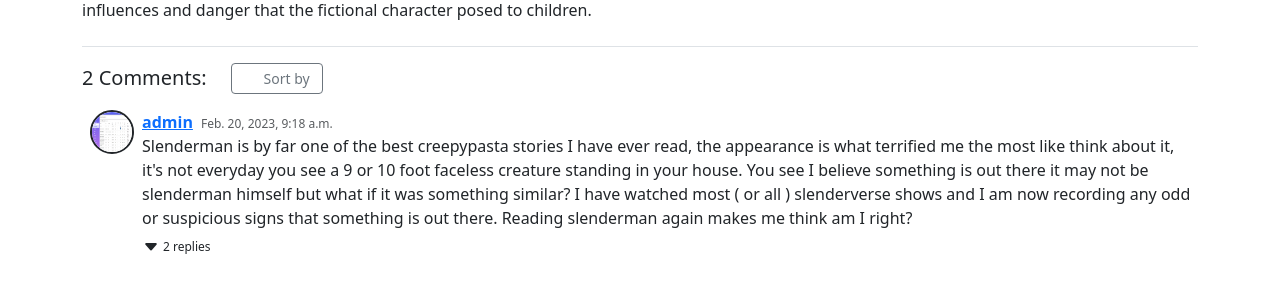
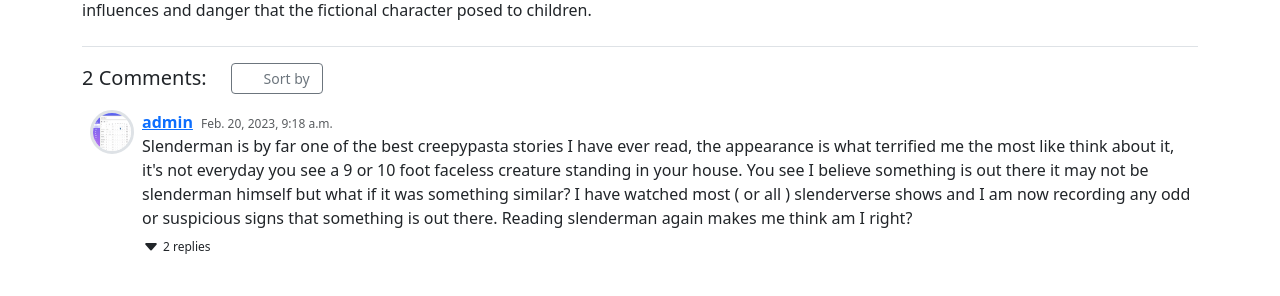
Before and after one commit to mintong89/django_internship, a Django app: page /oldstimes/story/2 in a window 1280 px wide. Shown: the part 882-1178 px from the top of the page. Run offline with Django 4.2, Linux system fonts and the light colour scheme; data comes from the database, SQL or seed files in the repository; both versions use the stored data as it was after the commit; parts of the project's set-up code (start-up, migrations or seed data) failed here and were passed over; some libraries are stand-ins or nearby versions.

Commit message:
fix minor style

```diff
--- a/old_straits_times/templates/old_straits_times/category.html
+++ b/old_straits_times/templates/old_straits_times/category.html
@@ -39,10 +39,10 @@
         genreItems.forEach(genreEl => {
             const inputEl = genreEl.nextElementSibling
             if (selectedGenre.includes(inputEl.value)) {
-                genreEl.classList.add('btn-primary')
+                genreEl.classList.add('btn-info')
                 inputEl.checked = true
             } else {
-                genreEl.classList.add('btn-outline-primary')
+                genreEl.classList.add('btn-outline-info')
             }
 
             genreEl.addEventListener('click', (e) => {
--- a/old_straits_times/templates/old_straits_times/profile.html
+++ b/old_straits_times/templates/old_straits_times/profile.html
@@ -7,7 +7,7 @@
             <div class="col-12 col-md-4 lg:col-3 mb-4 mb-md-0">
                 <div class="mb-4 border rounded ratio ratio-1x1">
                     <div class="p-2">
-                        <img class="object-fit-fill w-100 h-100 rounded-circle" src="{{ author.avatar.url }}" />
+                        <img class="object-fit-fill w-100 h-100 rounded-circle border border-4 border-body" src="{{ author.avatar.url }}" />
                     </div>
                 </div>
                 {% if request.user.pk == author.pk %}
--- a/old_straits_times/templates/old_straits_times/settings_profile.html
+++ b/old_straits_times/templates/old_straits_times/settings_profile.html
@@ -50,7 +50,7 @@
                 <div class="pb-3 d-flex">
                     <div class="border rounded p-2">
                         <input type='hidden' id="avatarExisting" name="avatar_existing" value="{% if author.avatar %}true{% else %}false{% endif %}" />
-                        <img class="rounded-circle border border-2" id="avatarImage" style="width: 250px; height: 250px;" src="{% if author.avatar %}{{ author.avatar.url }}{% else %}https://via.placeholder.com/500{% endif %}" alt="Avatar" />
+                        <img class="rounded-circle border border-3 border-body" id="avatarImage" style="width: 250px; height: 250px;" src="{% if author.avatar %}{{ author.avatar.url }}{% else %}https://via.placeholder.com/500{% endif %}" alt="Avatar" />
                     </div>
                 </div>
                 <div>
--- a/old_straits_times/templates/old_straits_times/story.html
+++ b/old_straits_times/templates/old_straits_times/story.html
@@ -57,7 +57,7 @@
                         <div class="d-flex mb-2">
                             <div class="comment-item-image">
                                 {% if request.user.avatar %}
-                                    <img class="border border-2 border-dark rounded-circle w-100 h-100 object-fit-fill" src="{{ request.user.avatar.url }}" />
+                                    <img class="border border-3 border-body rounded-circle w-100 h-100 object-fit-fill" src="{{ request.user.avatar.url }}" />
                                 {% else %}
                                     <i class="comment-item-icon bi bi-person-circle"></i>
                                 {% endif %}
@@ -77,7 +77,7 @@
                         <div class="d-flex">
                             <div class="comment-item-image">
                                 {% if comment.commenter.avatar %}
-                                    <img class="border border-2 border-dark rounded-circle w-100 h-100 object-fit-fill" src="{{ comment.commenter.avatar.url }}" />
+                                    <img class="border border-3 border-body rounded-circle w-100 h-100 object-fit-fill" src="{{ comment.commenter.avatar.url }}" />
                                 {% else %}
                                     <i class="comment-item-icon bi bi-person-circle"></i>
                                 {% endif %}
--- a/old_straits_times/templates/old_straits_times/story_reply.html
+++ b/old_straits_times/templates/old_straits_times/story_reply.html
@@ -10,7 +10,7 @@
             <div class="d-flex">
                 <div class="reply-item-image">
                     {% if reply.commenter.avatar %}
-                        <img class="border border-2 border-dark rounded-circle w-100 h-100 object-fit-fill" src="{{ reply.commenter.avatar.url }}" />
+                        <img class="border border-3 border-body rounded-circle w-100 h-100 object-fit-fill" src="{{ reply.commenter.avatar.url }}" />
                     {% else %}
                         <i class="reply-item-icon bi bi-person-circle"></i>
                     {% endif %}
@@ -43,7 +43,7 @@
                     <div class="d-flex mt-3">
                         <div class="reply-item-image">
                             {% if request.user.avatar %}
-                                <img class="border border-2 border-dark rounded-circle w-100 h-100 object-fit-fill" src="{{ request.user.avatar.url }}" />
+                                <img class="border border-3 border-body rounded-circle w-100 h-100 object-fit-fill" src="{{ request.user.avatar.url }}" />
                             {% else %}
                                 <i class="reply-item-icon bi bi-person-circle"></i>
                             {% endif %}
```
Also changed, not shown: db.sqlite3.
